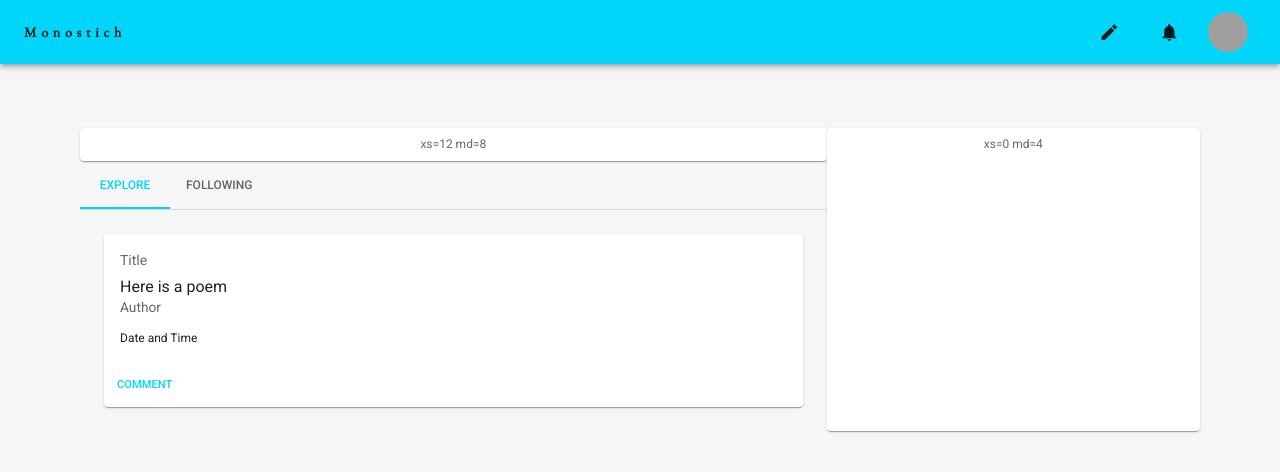
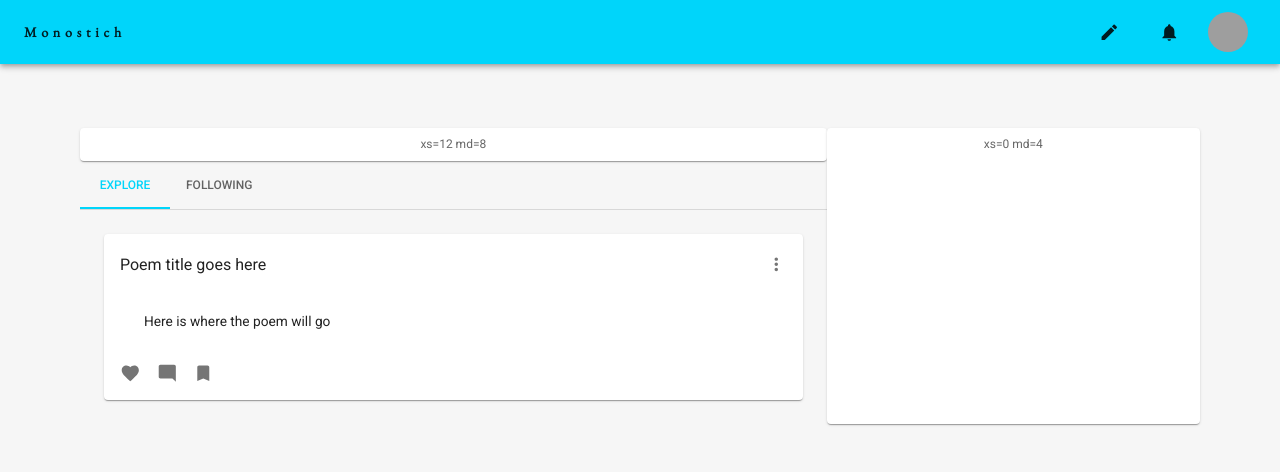
Before and after one commit to dingbat-weasel/monostich, a React (Create React App) app in the folder client/: page / in a window 1280 px wide. Shown: the top 472 px of the page. Built offline with nearby package versions, Linux system fonts and the light colour scheme; grey boxes are pictures that could not be loaded.

Commit message:
poem card nearly complete, added title, content area, icons

```diff
--- a/client/src/components/PoemCard.jsx
+++ b/client/src/components/PoemCard.jsx
@@ -1,38 +1,67 @@
 import * as React from "react";
-import Box from "@mui/material/Box";
+import { styled } from "@mui/material/styles";
 import Card from "@mui/material/Card";
+import CardHeader from "@mui/material/CardHeader";
+import CardMedia from "@mui/material/CardMedia";
+import CardContent from "@mui/material/CardContent";
 import CardActions from "@mui/material/CardActions";
-import CardContent from "@mui/material/CardContent";
-import Button from "@mui/material/Button";
+import Collapse from "@mui/material/Collapse";
+import Avatar from "@mui/material/Avatar";
+import IconButton from "@mui/material/IconButton";
 import Typography from "@mui/material/Typography";
-
-const bull = (
-  <Box
-    component="span"
-    sx={{ display: "inline-block", mx: "2px", transform: "scale(0.8)" }}
-  >
-    •
-  </Box>
-);
+import { red } from "@mui/material/colors";
+import FavoriteIcon from "@mui/icons-material/Favorite";
+import ShareIcon from "@mui/icons-material/Share";
+import ExpandMoreIcon from "@mui/icons-material/ExpandMore";
+import MoreVertIcon from "@mui/icons-material/MoreVert";
+import { Box, Container } from "@mui/material";
+import { Paper } from "@mui/material";
+import ModeCommentIcon from "@mui/icons-material/ModeComment";
+import BookmarkIcon from "@mui/icons-material/Bookmark";
 
 export default function PoemCard(props) {
   return (
     <Card sx={{ minWidth: 275 }}>
+      <CardHeader
+        title={"Poem title goes here"}
+        action={
+          <IconButton aria-label="settings">
+            <MoreVertIcon />
+          </IconButton>
+        }
+      />
       <CardContent>
-        <Typography sx={{ fontSize: 14 }} color="text.secondary" gutterBottom>
-          Title
-        </Typography>
-        <Typography variant="h5" component="div">
-          Here is a poem
-        </Typography>
-        <Typography sx={{ mb: 1.5 }} color="text.secondary">
-          Author
-        </Typography>
-        <Typography variant="body2">Date and Time</Typography>
+        <Container>Here is where the poem will go</Container>
       </CardContent>
-      <CardActions>
-        <Button size="small">Comment</Button>
+      <CardActions disableSpacing>
+        <IconButton aria-label="like">
+          <FavoriteIcon />
+        </IconButton>
+        <IconButton aria-label="comment">
+          <ModeCommentIcon />
+        </IconButton>
+        <IconButton aria-label="add-to-saved">
+          <BookmarkIcon />
+        </IconButton>
       </CardActions>
     </Card>
   );
 }
+
+{
+  /* <Typography
+sx={{ fontSize: 14 }}
+color="text.secondary"
+gutterBottom
+backgroundColor={"lightgray"}
+>
+Title
+</Typography>
+<Container>
+<Item>xs=0 md=4</Item>
+</Container>
+<Typography sx={{ mb: 1.5 }} color="text.secondary">
+Author
+</Typography>
+<Typography variant="body2">Date and Time</Typography> */
+}
```
